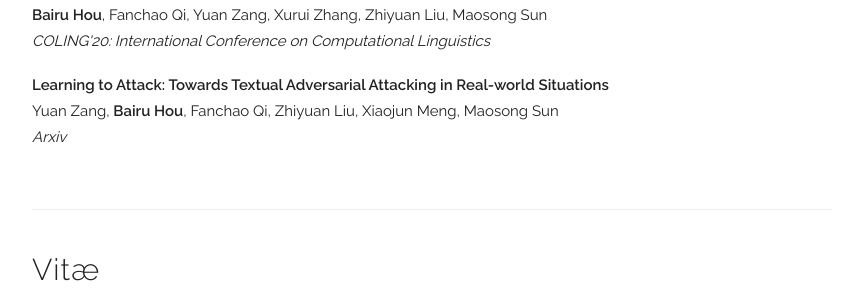
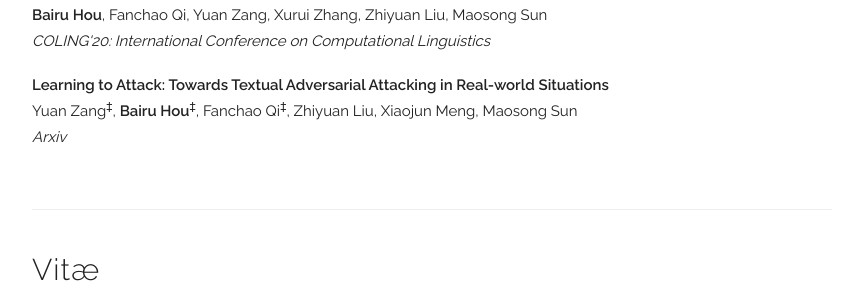
Before and after one commit to hbr690188270/hbr690188270.github.io, a Jekyll site: the page built from index.html, in a window 1280 px wide. Shown: the part 1056-1348 px from the top of the page, without its empty margins (208-1071 px from the left). Built offline with Jekyll 4.4.1, drawn with Linux system fonts in a browser that asks for light colours; some web fonts are replaced.

Commit message:
fix bugs

```diff
--- a/_data/publications.yaml
+++ b/_data/publications.yaml
@@ -11,6 +11,6 @@
     selected: y
 
   - title: "Learning to Attack: Towards Textual Adversarial Attacking in Real-world Situations"
-    authors: "Yuan Zang, <b>Bairu Hou</b>, Fanchao Qi, Zhiyuan Liu, Xiaojun Meng, Maosong Sun"
+    authors: "Yuan Zang<sup>‡</sup>, <b>Bairu Hou</b><sup>‡</sup>, Fanchao Qi<sup>‡</sup>, Zhiyuan Liu, Xiaojun Meng, Maosong Sun"
     venue: "Arxiv"
     selected: y
```
